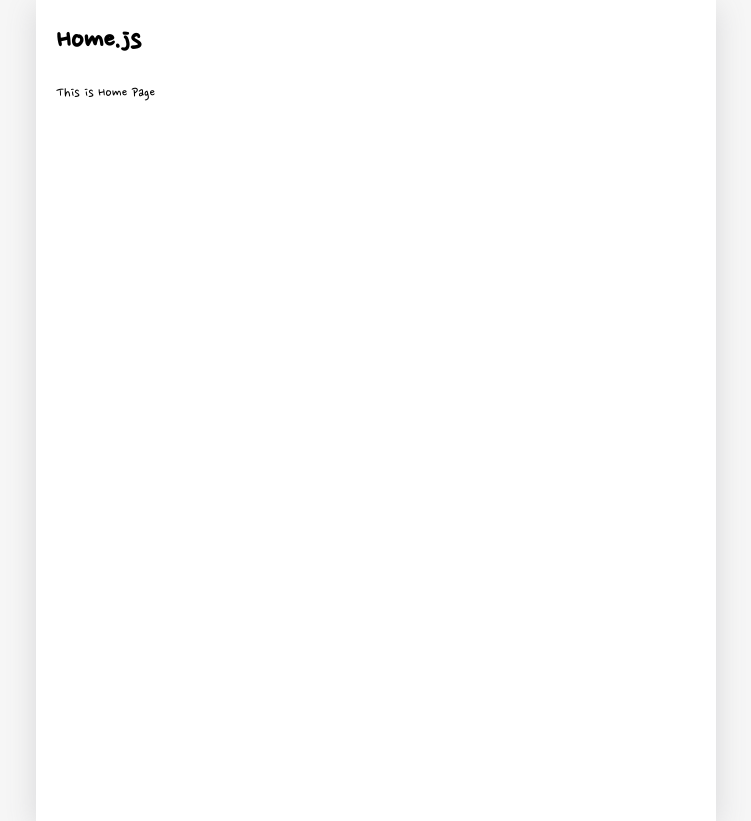
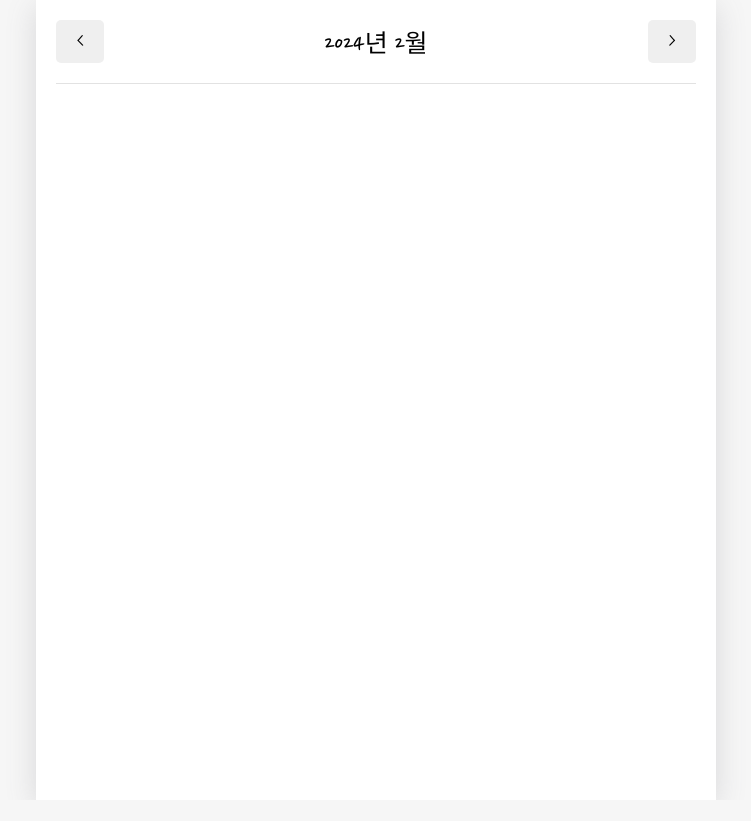
Before and after one commit to origin1508/emotion-diary, a React (Create React App) app: page / in a window 1280 px wide. Shown: the whole page, without its empty margins (264-1015 px from the left). After the commit the page ends 800 px from the top, so only its background shows below. Built offline with nearby package versions, Linux system fonts and the light colour scheme; a web font is replaced by a local one.

Commit message:
feat: Home 헤더 추가

```diff
--- a/src/pages/Home.js
+++ b/src/pages/Home.js
@@ -1,8 +1,34 @@
+import { useState } from "react";
+import MyHeader from "../components/MyHeader";
+import MyButton from "../components/MyButton";
+
 const Home = () => {
+  const [curDate, setCurDate] = useState(new Date());
+  const headText = `${curDate.getFullYear()}년 ${curDate.getMonth() + 1}월`;
+
+  const increaseMonth = () => {
+    setCurDate(
+      (prev) =>
+        new Date(prev.getFullYear(), prev.getMonth() + 1, prev.getDate())
+    );
+  };
+
+  const decreaseMonth = () => {
+    setCurDate(
+      (prev) =>
+        new Date(prev.getFullYear(), prev.getMonth() - 1, prev.getDate())
+    );
+  };
+
+  console.log(curDate);
+
   return (
     <div>
-      <h1>Home.js</h1>
-      <p>This is Home Page</p>
+      <MyHeader
+        headText={headText}
+        leftChild={<MyButton text={"<"} onClick={decreaseMonth} />}
+        rightChild={<MyButton text={">"} onClick={increaseMonth} />}
+      ></MyHeader>
     </div>
   );
 };
```
